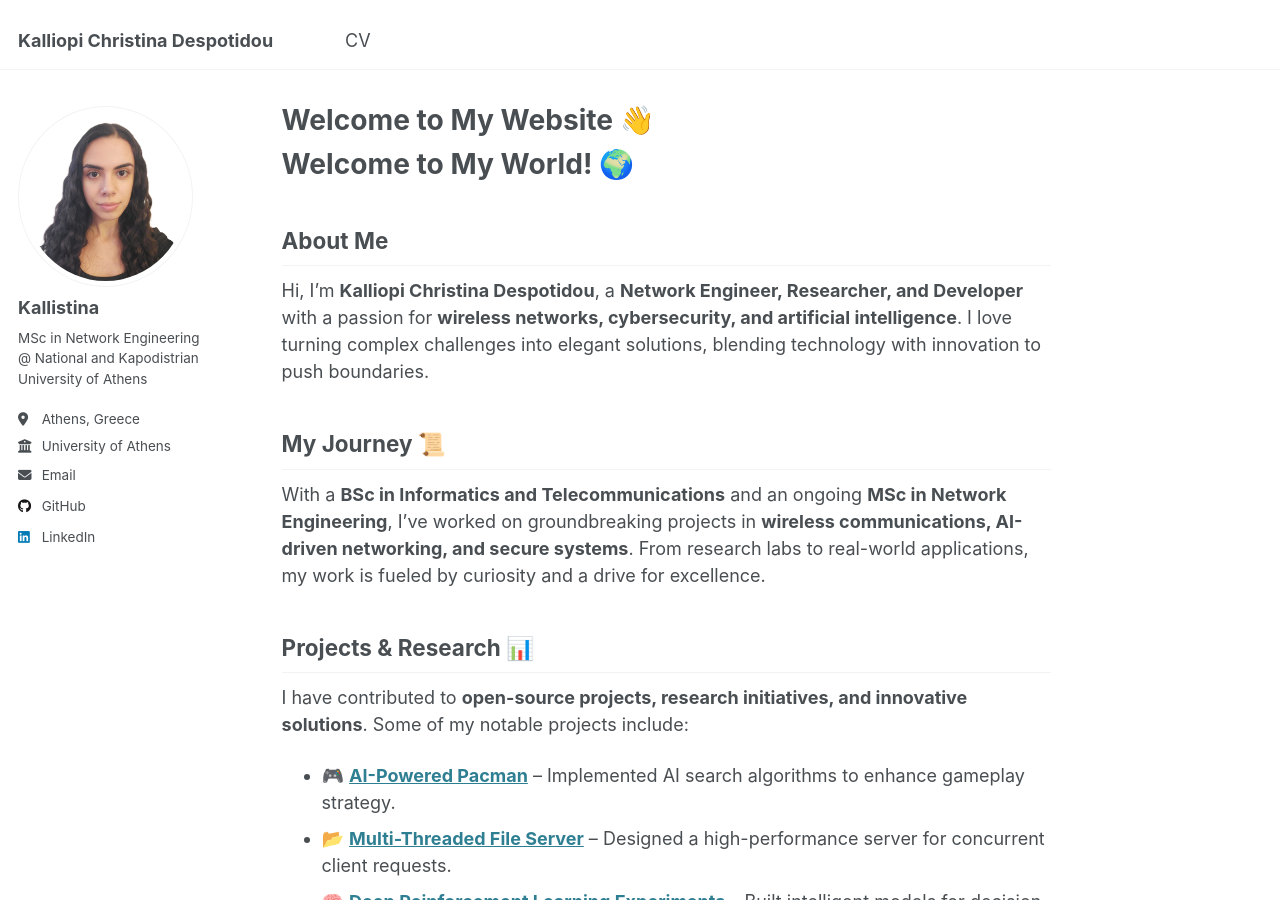
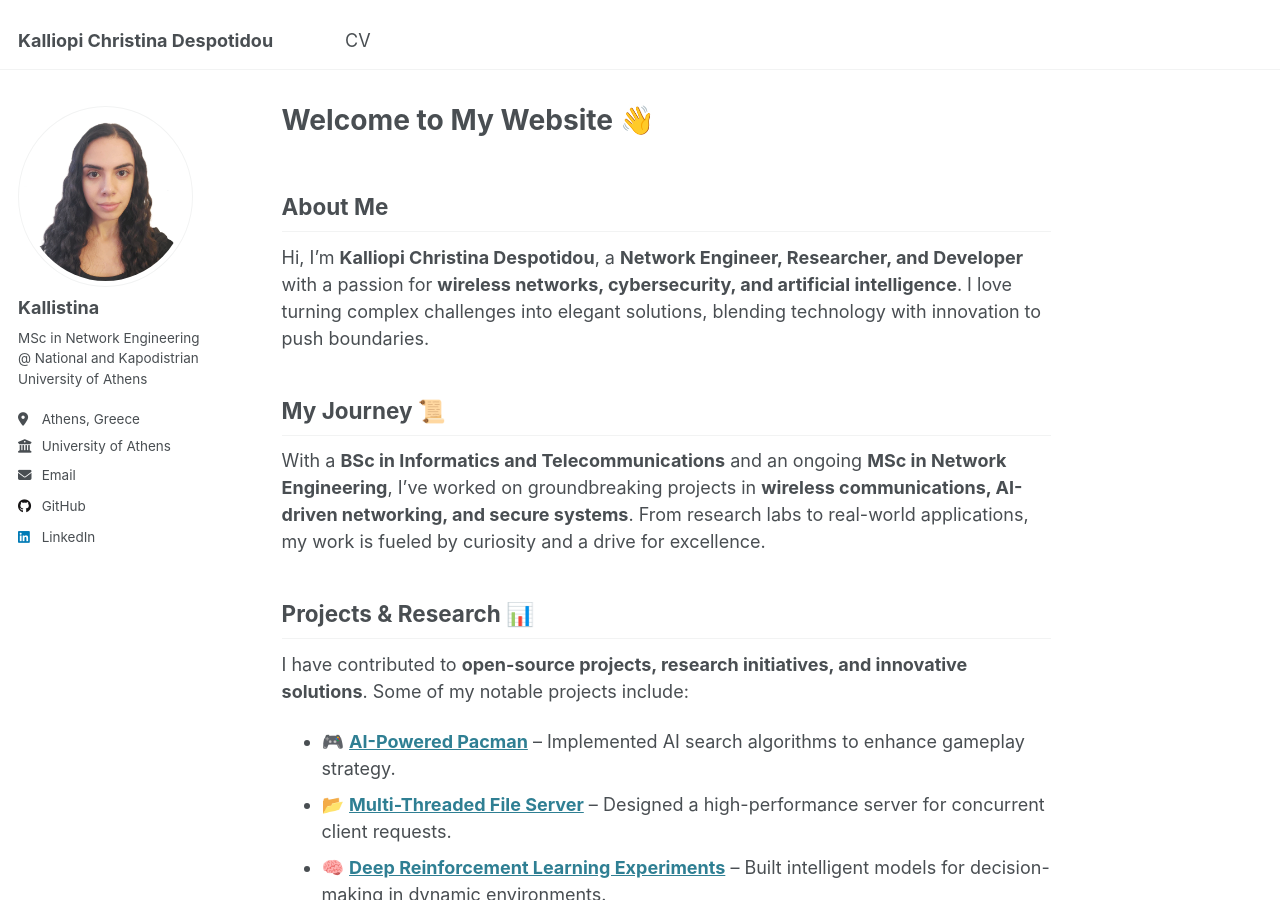
Before and after one commit to Kallistina/Kallistina.github.io, a Jekyll site: the page built from _pages/about.md, in a window 1280 px wide and 900 px high. Built offline with Jekyll 4.4.1, drawn with Linux system fonts in a browser that asks for light colours.

Commit message:
Update about.md

```diff
--- a/_pages/about.md
+++ b/_pages/about.md
@@ -6,8 +6,6 @@ redirect_from:
   - /about/
   - /about.html
 ---
-
-# Welcome to My World! 🌍
 
 ## About Me
 
```
